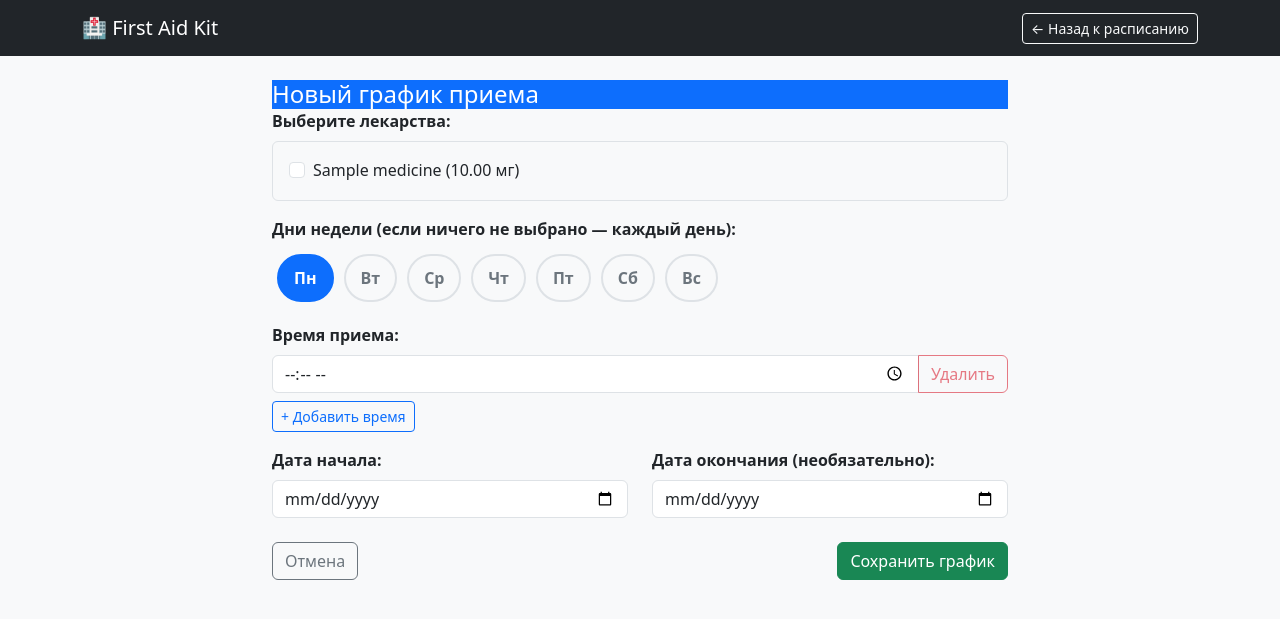
After one commit to GoloveshkinaMaria-Dev/first-aid-kit, a Django app: page /my-schedule/add/ in a window 1280 px wide, after a click on "Пн". The commit adds this page. Shown: the top 619 px of the page. Run offline with Django 5.2, Linux system fonts and the light colour scheme; a user stored in the database is signed in; tables that the repository leaves empty hold one stand-in row (values such as "Sample post").

Commit message:
feat(ui): add schedule creation form and update navigation links

```diff
--- a/medicines/templates/medicines/medicine_form.html
+++ b/medicines/templates/medicines/medicine_form.html
@@ -49,7 +49,7 @@
                                     {{ field.label }}
                                 </label>
 
-                                <!-- Само поле ввода (Django применит классы Bootstrap из forms.py) -->
+                                <!-- Само поле ввода  -->
                                 {{ field }}
 
                                 <!-- Вывод ошибок конкретного поля -->
--- /dev/null
+++ b/medicines/templates/medicines/schedule_form.html
@@ -0,0 +1,213 @@
+<!DOCTYPE html>
+<html lang="ru">
+<head>
+    <meta charset="UTF-8">
+    <meta name="viewport" content="width=device-width, initial-scale=1.0">
+    <title>Добавление графика приема</title>
+    <link href="https://cdn.jsdelivr.net/npm/bootstrap@5.3.0/dist/css/bootstrap.min.css" rel="stylesheet">
+    <style>
+        body { background-color: #f8f9fa; }
+        .day-checkbox { display: none; }
+        .day-label {
+            display: inline-block; padding: 10px 15px; margin: 5px;
+            border: 2px solid #dee2e6; border-radius: 50px; cursor: pointer;
+            user-select: none; font-weight: bold; color: #6c757d;
+        }
+        .day-checkbox:checked + .day-label {
+            background-color: #0d6efd; border-color: #0d6efd; color: white;
+        }
+    </style>
+</head>
+<body>
+
+<nav class="navbar navbar-dark bg-dark mb-4">
+    <div class="container">
+        <a class="navbar-brand" href="/my-kit/">🏥 First Aid Kit</a>
+        <div class="d-flex">
+            <a href="/my-schedule/" class="btn btn-outline-light btn-sm">← Назад к расписанию</a>
+        </div>
+    </div>
+</nav>
+
+<div class="container">
+    <div class="row justify-content-center">
+        <div class="col-md-8">
+            <div class="card-header bg-primary text-white">
+                <h4 class="mb-0">
+                    <!-- Ссылка ведет на текущий URL -->
+                    <a href="" class="text-white text-decoration-none">Новый график приема</a>
+                </h4>
+            </div>
+                <div class="card-body">
+                    <form id="scheduleForm">
+                        {% csrf_token %}
+
+                        <!-- Выбор лекарств -->
+                        <div class="mb-3">
+                            <label class="form-label fw-bold">Выберите лекарства:</label>
+                            <div class="border rounded p-3" style="max-height: 150px; overflow-y: auto;">
+                                {% for med in medicines %}
+                                <div class="form-check">
+                                    <input class="form-check-input medicine-checkbox" type="checkbox" value="{{ med.id }}" id="med_{{ med.id }}">
+                                    <label class="form-check-label" for="med_{{ med.id }}">
+                                        {{ med.name }} ({{ med.dosage }} мг)
+                                    </label>
+                                </div>
+                                {% empty %}
+                                <span class="text-muted">У вас пока нет лекарств. <a href="/my-kit/add/">Добавьте сначала.</a></span>
+                                {% endfor %}
+                            </div>
+                        </div>
+
+                        <!-- Выбор дней недели -->
+                        <div class="mb-3">
+                            <label class="form-label fw-bold">Дни недели (если ничего не выбрано — каждый день):</label>
+                            <div class="d-flex flex-wrap">
+                                <input type="checkbox" class="day-checkbox day-input" id="day_1" value="1"><label class="day-label" for="day_1">Пн</label>
+                                <input type="checkbox" class="day-checkbox day-input" id="day_2" value="2"><label class="day-label" for="day_2">Вт</label>
+                                <input type="checkbox" class="day-checkbox day-input" id="day_3" value="3"><label class="day-label" for="day_3">Ср</label>
+                                <input type="checkbox" class="day-checkbox day-input" id="day_4" value="4"><label class="day-label" for="day_4">Чт</label>
+                                <input type="checkbox" class="day-checkbox day-input" id="day_5" value="5"><label class="day-label" for="day_5">Пт</label>
+                                <input type="checkbox" class="day-checkbox day-input" id="day_6" value="6"><label class="day-label" for="day_6">Сб</label>
+                                <input type="checkbox" class="day-checkbox day-input" id="day_7" value="7"><label class="day-label" for="day_7">Вс</label>
+                            </div>
+                        </div>
+
+                        <!-- Слоты времени -->
+                        <div class="mb-3">
+                            <label class="form-label fw-bold">Время приема:</label>
+                            <div id="slotsContainer">
+                                <div class="input-group mb-2 slot-row">
+                                    <input type="time" class="form-control slot-time" required>
+                                    <button type="button" class="btn btn-outline-danger remove-slot" disabled>Удалить</button>
+                                </div>
+                            </div>
+                            <button type="button" class="btn btn-sm btn-outline-primary" id="addSlotBtn">+ Добавить время</button>
+                        </div>
+
+                        <!-- Даты -->
+                        <div class="row mb-3">
+                            <div class="col-md-6">
+                                <label class="form-label fw-bold">Дата начала:</label>
+                                <input type="date" class="form-control" id="startDate" required>
+                            </div>
+                            <div class="col-md-6">
+                                <label class="form-label fw-bold">Дата окончания (необязательно):</label>
+                                <input type="date" class="form-control" id="endDate">
+                            </div>
+                        </div>
+
+                        <div class="d-flex justify-content-between mt-4">
+                            <a href="/my-schedule/" class="btn btn-outline-secondary">Отмена</a>
+                            <button type="submit" class="btn btn-success" id="submitBtn">Сохранить график</button>
+                        </div>
+                    </form>
+                </div>
+            </div>
+        </div>
+    </div>
+</div>
+
+<script>
+document.addEventListener("DOMContentLoaded", function() {
+    const form = document.getElementById("scheduleForm");
+    const slotsContainer = document.getElementById("slotsContainer");
+    const addSlotBtn = document.getElementById("addSlotBtn");
+
+    // 1. Логика добавления/удаления временных слотов
+    addSlotBtn.addEventListener("click", () => {
+        const newSlot = document.createElement("div");
+        newSlot.className = "input-group mb-2 slot-row";
+        newSlot.innerHTML = `
+            <input type="time" class="form-control slot-time" required>
+            <button type="button" class="btn btn-outline-danger remove-slot">Удалить</button>
+        `;
+        slotsContainer.appendChild(newSlot);
+        updateRemoveButtons();
+    });
+
+    slotsContainer.addEventListener("click", (e) => {
+        if (e.target.classList.contains("remove-slot")) {
+            e.target.closest(".slot-row").remove();
+            updateRemoveButtons();
+        }
+    });
+
+    function updateRemoveButtons() {
+        const rows = slotsContainer.querySelectorAll(".slot-row");
+        rows.forEach((row, index) => {
+            const btn = row.querySelector(".remove-slot");
+            // Нельзя удалить единственный слот
+            btn.disabled = (rows.length === 1);
+        });
+    }
+
+    // 2. Отправка формы на API
+    form.addEventListener("submit", async (e) => {
+        e.preventDefault(); // Отменяем стандартную перезагрузку страницы
+        const submitBtn = document.getElementById("submitBtn");
+        submitBtn.disabled = true;
+        submitBtn.innerText = "Сохранение...";
+
+        // Собираем ID лекарств
+        const medicines = Array.from(document.querySelectorAll(".medicine-checkbox:checked")).map(cb => parseInt(cb.value));
+
+        // Собираем дни недели
+        const days_of_week = Array.from(document.querySelectorAll(".day-input:checked")).map(cb => parseInt(cb.value));
+
+        // Собираем временные слоты (добавляем секунды для формата HH:MM:SS)
+        const slots = Array.from(document.querySelectorAll(".slot-time")).map(input => ({
+            time: input.value + ":00"
+        }));
+
+        const start_date = document.getElementById("startDate").value;
+        const end_date = document.getElementById("endDate").value || null;
+
+        // Проверка на пустоту
+        if (medicines.length === 0) {
+            alert("Выберите хотя бы одно лекарство!");
+            submitBtn.disabled = false;
+            submitBtn.innerText = "Сохранить график";
+            return;
+        }
+
+        // Формируем JSON
+        const data = {
+            medicines: medicines,
+            days_of_week: days_of_week,
+            start_date: start_date,
+            end_date: end_date,
+            slots: slots
+        };
+
+        // Отправляем POST запрос на API
+        try {
+            const response = await fetch("/api/schedules/", {
+                method: "POST",
+                headers: {
+                    "Content-Type": "application/json",
+                    "X-CSRFToken": document.querySelector("[name=csrfmiddlewaretoken]").value
+                },
+                body: JSON.stringify(data)
+            });
+
+            if (response.ok) {
+                // Если успешно — редирект на список графиков
+                window.location.href = "/my-schedule/";
+            } else {
+                const errorData = await response.json();
+                alert("Ошибка при создании: " + JSON.stringify(errorData));
+                submitBtn.disabled = false;
+                submitBtn.innerText = "Сохранить график";
+            }
+        } catch (error) {
+            console.error(error);
+            alert("Ошибка сети. Проверьте консоль.");
+            submitBtn.disabled = false;
+            submitBtn.innerText = "Сохранить график";
+        }
+    });
+});
+</script>
+</body>
+</html>
--- a/medicines/templates/medicines/schedule_list.html
+++ b/medicines/templates/medicines/schedule_list.html
@@ -29,7 +29,7 @@
     <div class="d-flex justify-content-between align-items-center mb-4">
         <h2>График приёма</h2>
         <!-- Ссылка на добавление в админке (пока делаем через админку) -->
-        <a href="/admin/medicines/schedule/add/" class="btn btn-primary">
+        <a href="{% url 'schedule-add-html' %}" class="btn btn-primary">
             + Новый график
         </a>
     </div>
```
Also changed, not shown: medicines/templates/medicines/list.html (+12 -6 lines).
